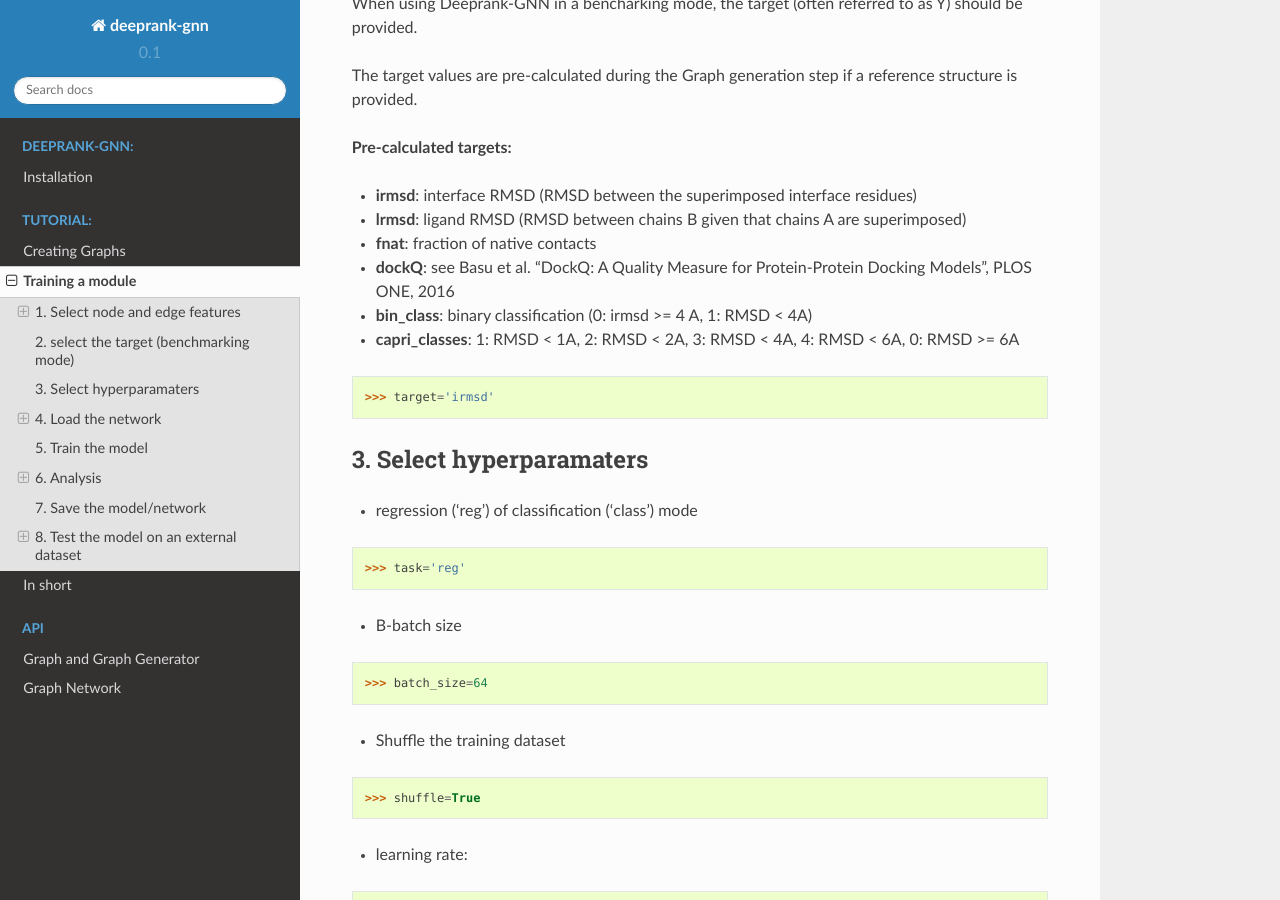
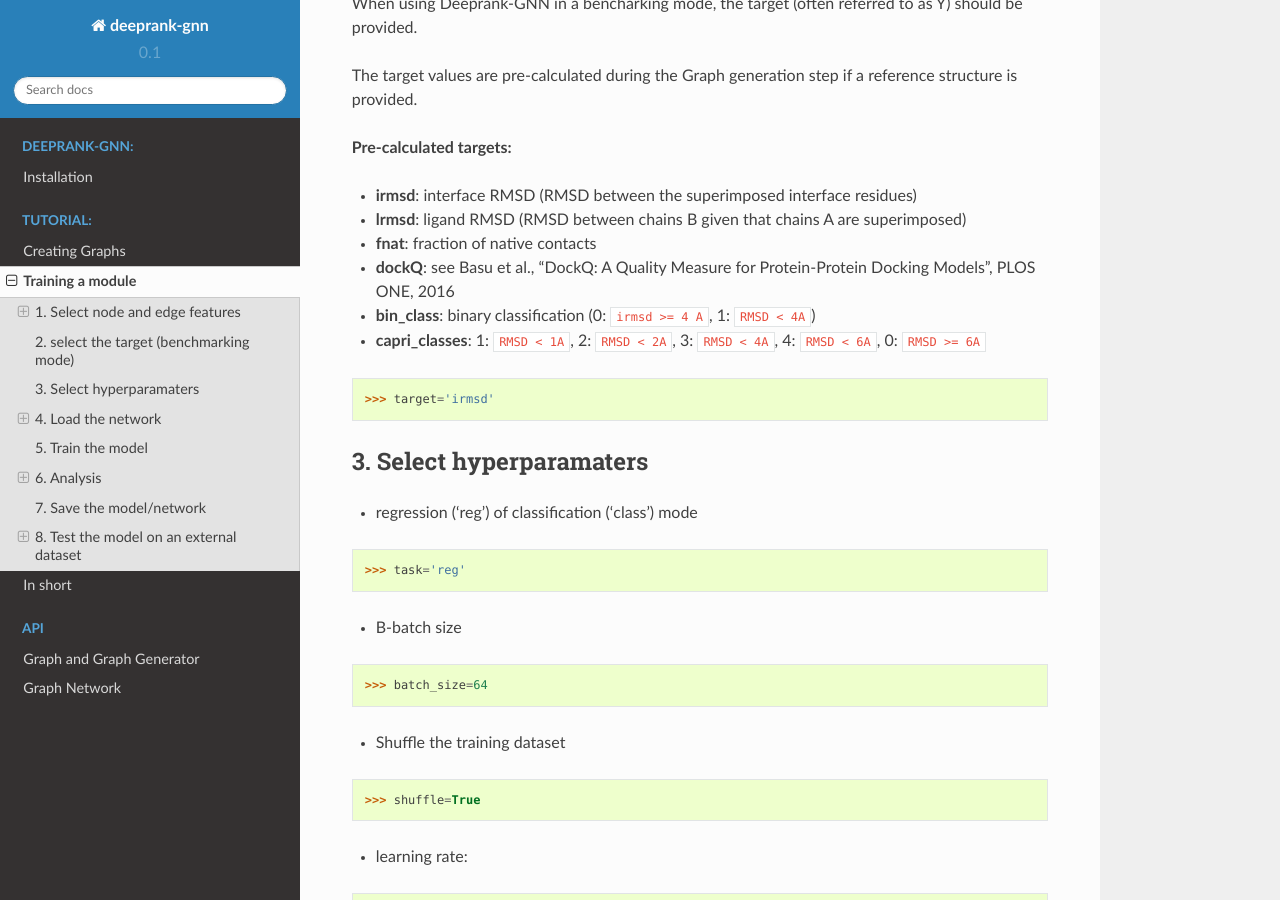
Before and after one commit to DeepRank/Deeprank-GNN, a Sphinx documentation site: the page built from docs/tutorial.train_model.rst, in a window 1280 px wide and 900 px high, scrolled down 1111 px. Built offline with Sphinx 7.4.7 and the Read the Docs theme 2.0.0, drawn with Linux system fonts in a browser that asks for light colours; some of the changed text lies outside the part shown.

```diff
--- a/docs/tutorial.train_model.rst
+++ b/docs/tutorial.train_model.rst
@@ -64,11 +64,11 @@ The target values are pre-calculated during the Graph generation step if a refer
 
 - **fnat**: fraction of native contacts
 
-- **dockQ**: see Basu et al. "DockQ: A Quality Measure for Protein-Protein Docking Models", PLOS ONE, 2016
+- **dockQ**: see Basu et al., "DockQ: A Quality Measure for Protein-Protein Docking Models", PLOS ONE, 2016
 
-- **bin_class**: binary classification (0: irmsd >= 4 A, 1: RMSD < 4A)
+- **bin_class**: binary classification (0: ``irmsd >= 4 A``, 1: ``RMSD < 4A``)
 
-- **capri_classes**: 1: RMSD < 1A, 2: RMSD < 2A, 3: RMSD < 4A, 4: RMSD < 6A, 0: RMSD >= 6A
+- **capri_classes**: 1: ``RMSD < 1A``, 2: ``RMSD < 2A``, 3: ``RMSD < 4A``, 4: ``RMSD < 6A``, 0: ``RMSD >= 6A``
 
 >>> target='irmsd'
 
@@ -227,7 +227,7 @@ The following metrics can be easily computed:
 - **r2_score**: R^2 (coefficient of determination) regression score function
 
 .. note::
-  All classification metrics can be calculated on continuous targets as soon as a threshold is provided to binarise the data
+  All classification metrics can be calculated on continuous targets as soon as a threshold is provided to binarise the data.
 
 >>> train_metrics = model.get_metrics('train', threshold = 4.0)
 >>> print('training set - accuracy:', train_metrics.accuracy)
```
Also changed, not shown: other parts of docs/tutorial.train_model.rst (+1 -1 lines).
